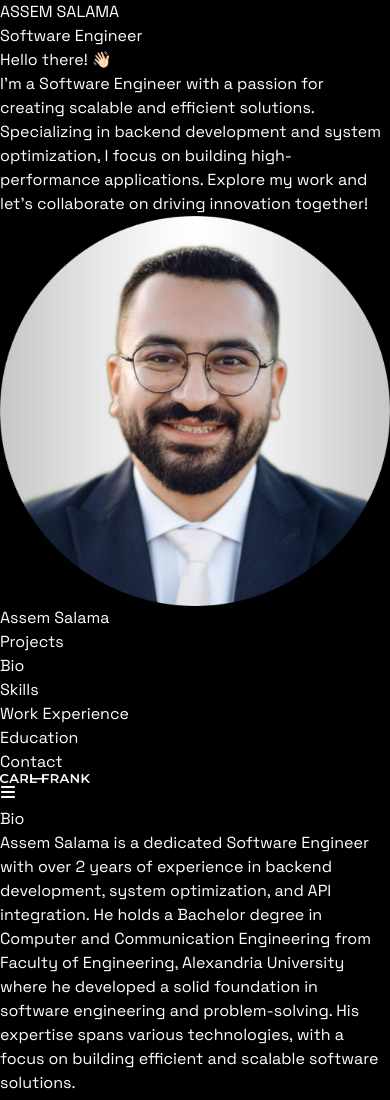
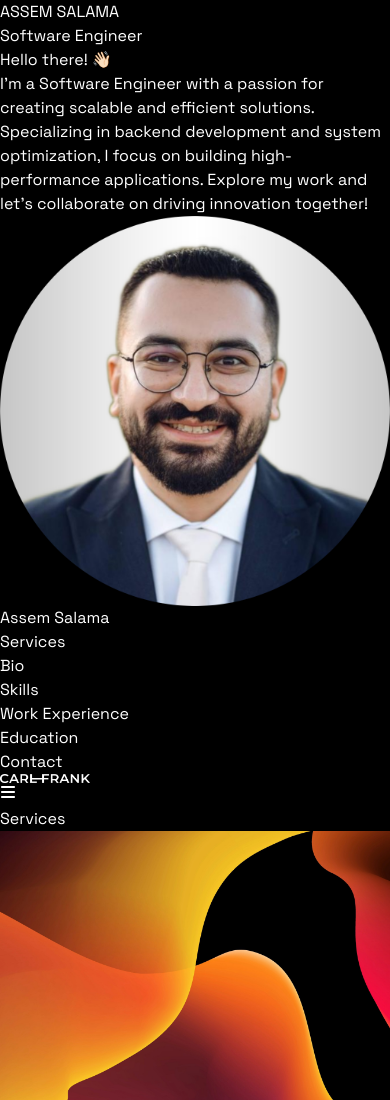
Before and after one commit to assem3811/assem-salama, a React (Vite) app: page / in a window 390 px wide. Shown: the top 1100 px of the page. Built offline with nearby package versions, Linux system fonts and the light colour scheme.

Commit message:
Services section added

```diff
--- a/src/App.jsx
+++ b/src/App.jsx
@@ -2,6 +2,7 @@ import React from 'react'
 import { Hero } from './components/Hero'
 import { Navbar } from './components/Navbar'
 import { Bio } from './components/Bio'
+import { Services } from './components/Services'
 
 export const App = () => {
   return (
@@ -11,6 +12,7 @@ export const App = () => {
         container mx-auto'>
             <Hero />
             <Navbar />
+            <Services />
             <Bio />
         </div>
     </div>
--- /dev/null
+++ b/src/components/Services.jsx
@@ -0,0 +1,39 @@
+import { MdArrowOutward } from "react-icons/md"
+import { SERVICES } from "../constants"
+
+export const Services = () => {
+  return (
+    <section className="pt-20" id="services">
+        <h2 className="mb-8 text-center text-3xl lg:text-4xl">Services</h2>
+        <div className="grid grid-col-1 gap-4 md:grid-cols-2">
+            {SERVICES.map((project) =>(
+                <div key={project.id} className="group relative overflow-hidden rounded-3xl">
+                    <img src={project.image}
+                    alt={project.name}
+                    className="h-full w-full object-cover transition-transform
+                     duration-500 group-hover:scale-110" />
+                     <div className="absolute inset-0 flex flex-col
+                     items-center justify-center text-white opacity-0
+                     backdrop-blur-lg transition-opacity duration-500
+                     group-hover:opacity-100">
+                        <h3 className="mb-2 text-xl">
+                            {project.name}
+                        </h3>
+                        <p className="mb-12 p-4">
+                            {project.description}
+                        </p>
+                        <a href={project.githubLink} target="_blank"
+                        rel="noopener noreferrer" className="rounded-full
+                        bg-white px-4 py-2 text-black hover:bg-gray-300">
+                            <div className="flex items-center">
+                                <span>View on Github</span>
+                                <MdArrowOutward/>
+                            </div>
+                        </a>
+                     </div>
+                </div>
+            ))}
+        </div>
+    </section>
+  )
+}
--- a/src/constants/index.jsx
+++ b/src/constants/index.jsx
@@ -22,7 +22,7 @@ import { FaNodeJs } from "react-icons/fa";
 import { BiLogoPostgresql } from "react-icons/bi";
 
 export const NAVIGATION_LINKS = [
-  { label: "Projects", href: "#projects" },
+  { label: "Services", href: "#services" },
   { label: "Bio", href: "#bio" },
   { label: "Skills", href: "#skills" },
   { label: "Work Experience", href: "#work" },
@@ -38,7 +38,7 @@ export const HERO = {
     "I'm a Software Engineer with a passion for creating scalable and efficient solutions. Specializing in backend development and system optimization, I focus on building high-performance applications. Explore my work and let's collaborate on driving innovation together!"
 };
 
-export const PROJECTS = [
+export const SERVICES = [
   {
     id: 1,
     name: "Personal Portfolio",
```
